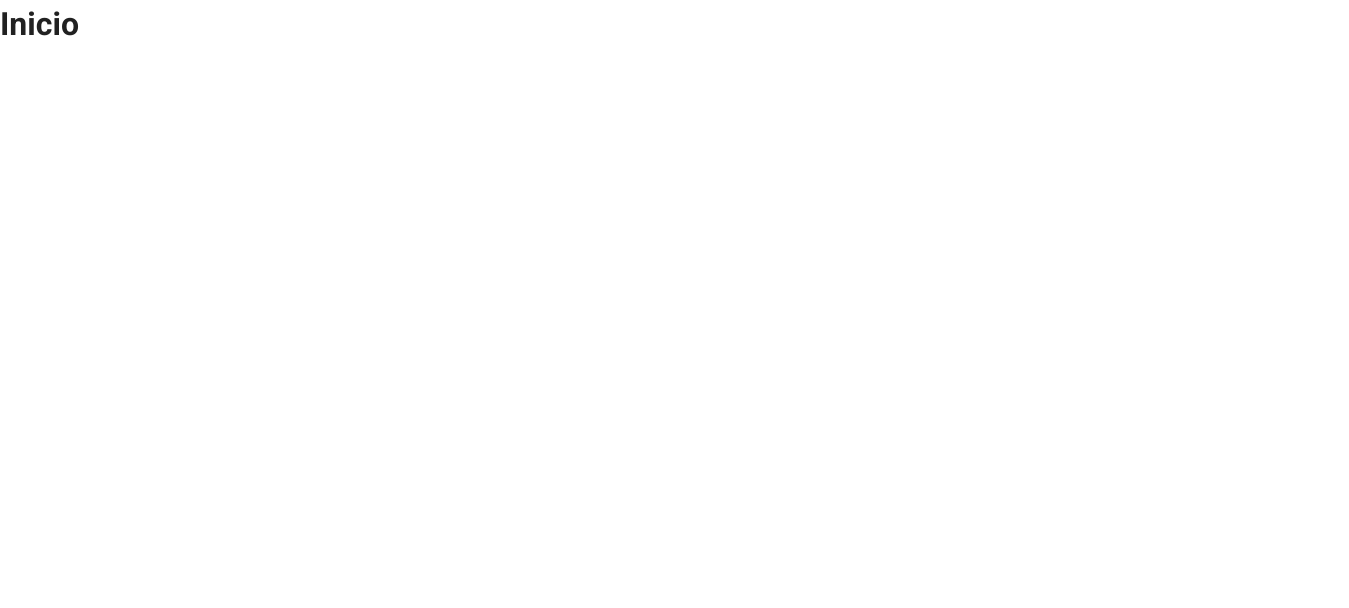
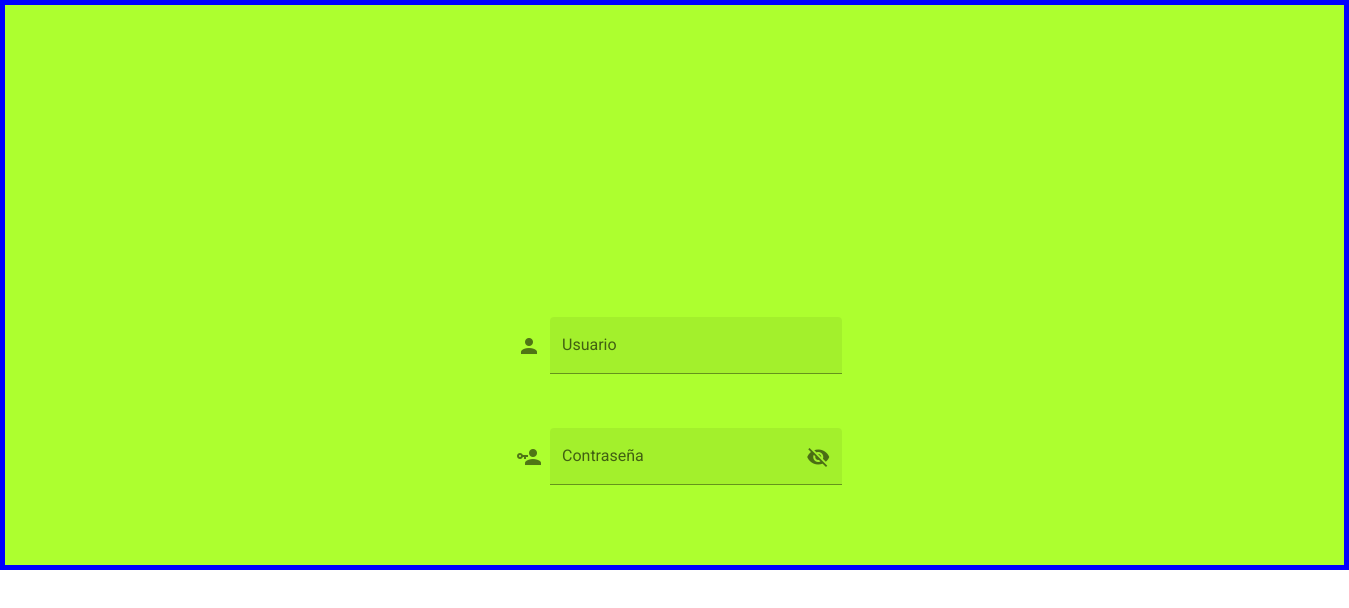
Before and after one commit to johanromero5879/ebi-frontend, a Vue app: page / in a window 1280 px wide. Shown: the top 608 px of the page, 1349 px wide, since content can reach past the window. Built offline with nearby package versions, Linux system fonts and the light colour scheme.

Commit message:
interfaz login de usuario

```diff
--- a/src/views/Home.vue
+++ b/src/views/Home.vue
@@ -1,10 +1,105 @@
 <template>
-  <h1>Inicio</h1>
+
+  <div>
+ <body>
+<div class='contenedor'>
+
+
+<div class="grid-item">
+    <v-container fluid>
+      <v-row>
+
+        <v-col
+          cols="12"
+          sm="6"
+          md="5"
+        >
+          <v-text-field
+            label="Usuario"
+            prepend-icon="mdi-account"
+            filled
+          ></v-text-field>
+        </v-col>
+      </v-row>
+    </v-container>
+
+  </div>
+  <div class="grid-item2">
+    <v-container fluid>
+      <v-row>
+        <v-col
+          cols="12"
+          sm="20"
+          md="5"
+        >
+          <v-text-field
+
+            filled
+            prepend-icon="mdi-account-key"
+            :append-icon="show1 ? 'mdi-eye' : 'mdi-eye-off'"
+            :rules="[rules.required]"
+            :type="show1 ? 'text' : 'password'"
+            name="input-10-1"
+            label="Contraseña"
+            @click:append="show1 = !show1"
+          ></v-text-field>
+        </v-col>
+
+         </v-row>
+    </v-container>
+    </div>
+ </div>
+ </body>
+ </div>
+
 </template>
+
+
+
+
+<style>
+body{
+
+}
+.contenedor {
+width: 1349px;
+height: 570px;
+border: 5px solid blue;
+box-sizing: border-box;
+background:greenyellow ;
+}
+
+.grid-item {
+  padding-top: 300px;
+  padding-right: 1px;
+  padding-bottom: 0px;
+  padding-left: 500px;
+  background: transparent ;
+}
+.grid-item2 {
+
+  padding-top: 1px;
+  padding-right: 1px;
+  padding-bottom: 50px;
+  padding-left: 500px;
+  background:transparent ;
+}
+</style>
 
 <script>
 
   export default {
+
+     data () {
+      return {
+        show1: false,
+        password: 'Password',
+        rules: {
+          required: value => !!value || 'Ingrese su contraseña',
+          emailMatch: () => (`El usuario o la contraeña son incorrectos`),
+        },
+      }
+    },
     name: 'Home'
   }
 </script>
```
Also changed, not shown: fonts/ebi_backgroud.PNG (added), fonts/ebi_icon.PNG (added).
